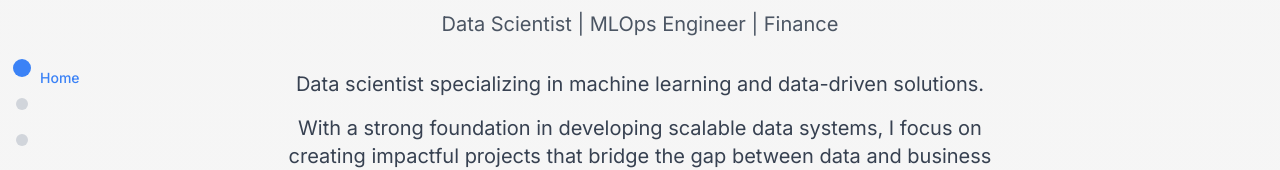
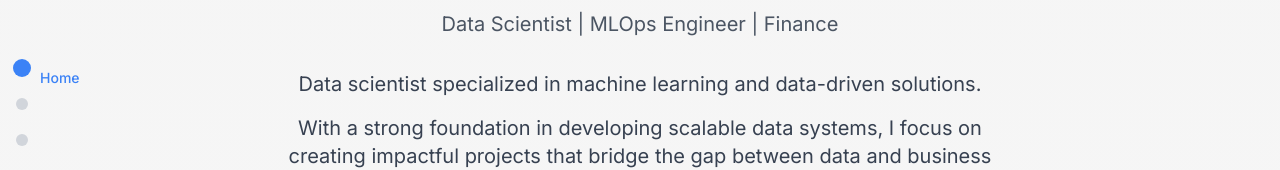
Before and after one commit to GastonWoollands/portfolio-app, a Next.js app: page / in a window 1280 px wide. Shown: the part 338-508 px from the top of the page. Built offline with nearby package versions, Linux system fonts and the light colour scheme.

Commit message:
fix: specialized typo

```diff
--- a/src/app/page.tsx
+++ b/src/app/page.tsx
@@ -79,7 +79,7 @@ const HomeSection = () => (
         transition={{ duration: 0.8, delay: 0.6 }}
       >
         <p className="mb-4">
-          Data scientist specializing in machine learning and data-driven solutions.
+          Data scientist specialized in machine learning and data-driven solutions.
         </p>
         <p>
           With a strong foundation in developing scalable data systems, I focus on creating impactful projects that bridge the gap between data and business needs.
```
